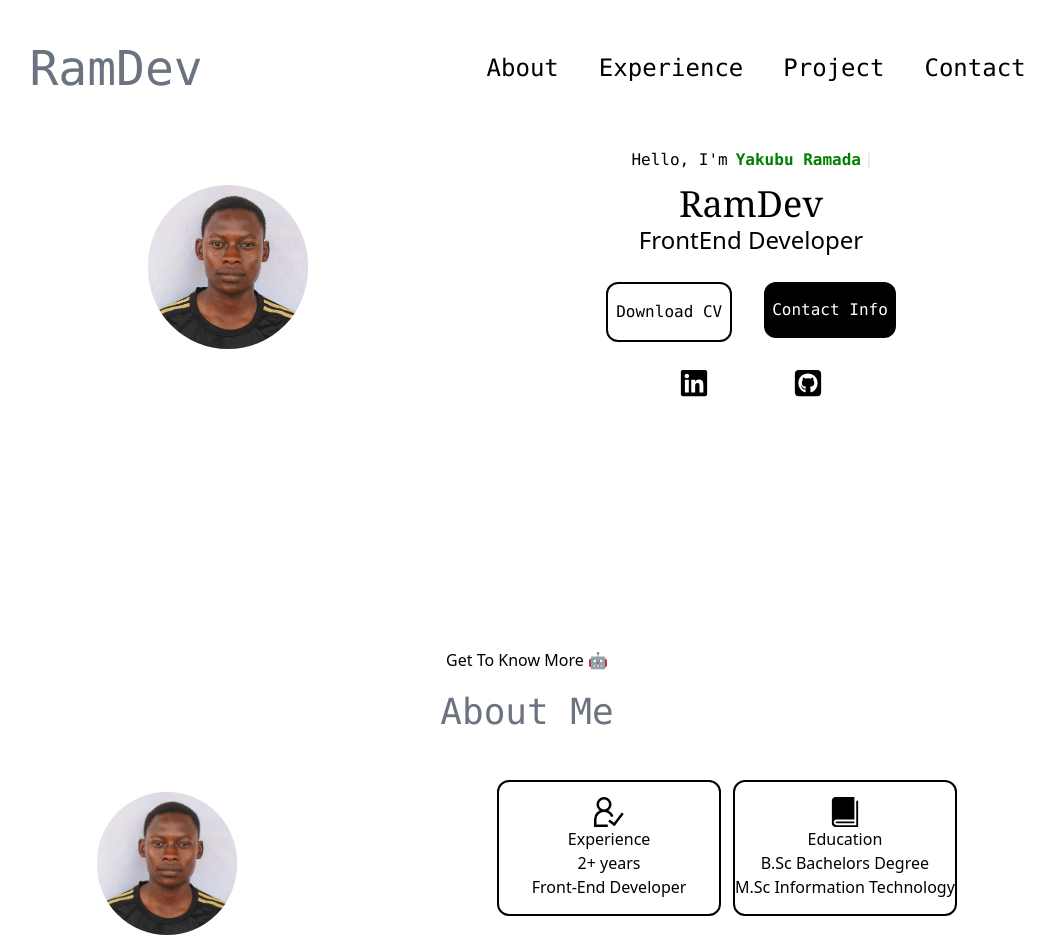
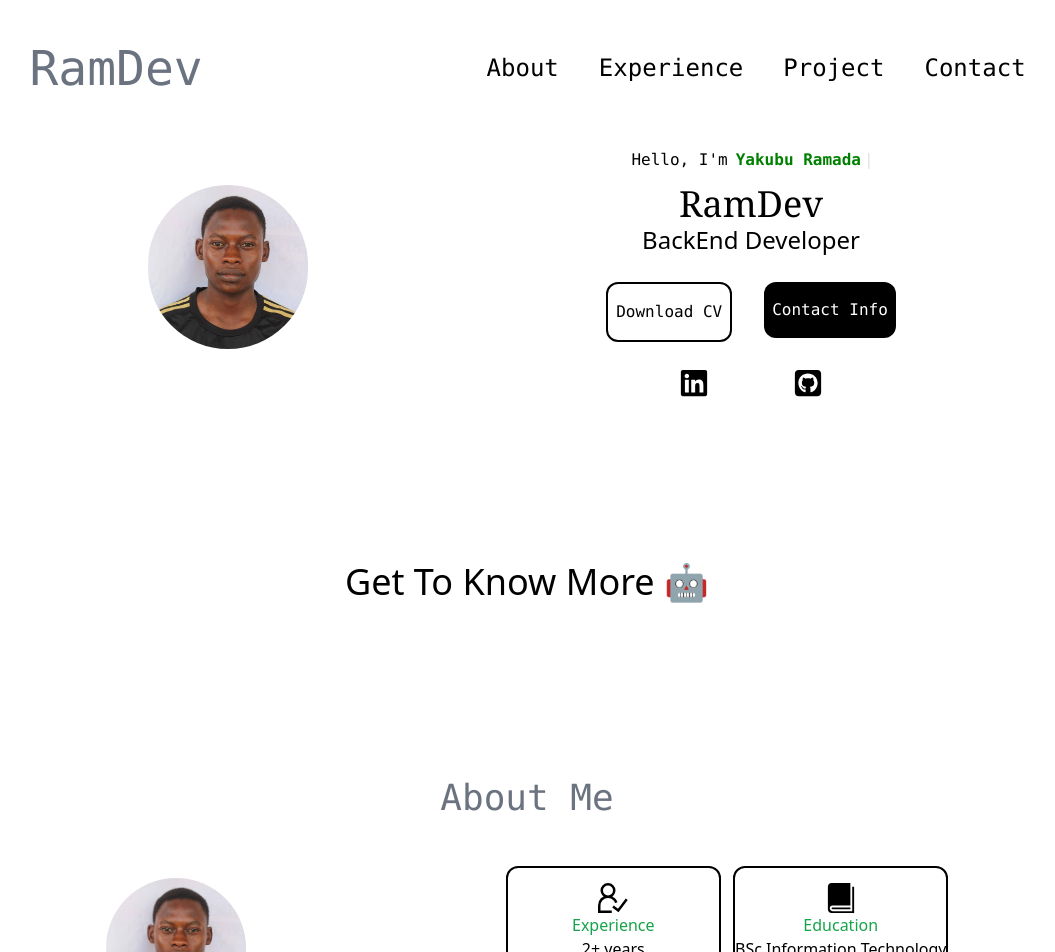
Before and after one commit to RamadanDY/My-Portfolio, a React (Create React App) app: page / in a window 1280 px wide. Shown: the top 952 px of the page, without its empty margins (113-1168 px from the left). Built offline with nearby package versions, Linux system fonts and the light colour scheme.

Commit message:
✨styling

```diff
--- a/src/Components/About.css
+++ b/src/Components/About.css
@@ -27,6 +27,8 @@
   }
   .wrapper {
     display: flex;
+    justify-items: center;
+    align-items: center;
     flex-direction: column;
     gap: 0;
   }
--- a/src/Components/About.jsx
+++ b/src/Components/About.jsx
@@ -9,7 +9,7 @@ const About = () => {
     <>
       <div className=' About-wrapper flex flex-col justify-center items-center  '>
         <div className="head pb-12 pt-8">
-          <h3 className=' flex  justify-center items-center  pb-5 '>Get To Know More 🤖</h3>
+          <h3 className=' flex  justify-center items-center text-4xl pb-44 '>Get To Know More 🤖</h3>
           <h3 className=' flex  justify-center items-center text-4xl text-gray-500 gap  font-mono'>About Me</h3>
         </div>
         <div className="  wrapper flex flex-col md:flex-row md:h-80vh gap-60 max-w-4xl mx-auto">
@@ -20,18 +20,17 @@ const About = () => {
             <div className="tex-wra p-3 experience flex flex-col justify-center items-center">
               <GrUserExpert size={30} />
               <div className="text-wrap flex flex-col  justify-center items-center border-slate-950 red">
-                <h3>Experience</h3>
+                <h3 className='text-green-600'>Experience</h3>
                 <h3>2+ years</h3>
-                <h3>Front-End Developer</h3>
+                <h3>BackEnd Developer</h3>
               </div>
             </div>
-            <div className="tex-wra education flex flex-col justify-center items-center">
+            <div className="tex-wra pb-6 education flex flex-col justify-center items-center">
               <ImBook size={30} />
               <div className="t-wrap flex flex-col justify-center items-center">
-                <h3>Education</h3>
-                <h3>B.Sc Bachelors Degree</h3>
-                <h3>M.Sc Information Technology</h3>
-              </div>
+                <h3 className='text-green-600'>Education</h3>
+                <h3>BSc Information Technology</h3>
+               </div>
             </div>
             {/* <div className="text-wrapper col-span-2 flex flex-col justify-center items-center">
               <p>The choice of scheduling algorithm depends on factors <br />
--- a/src/Components/HeroSec.jsx
+++ b/src/Components/HeroSec.jsx
@@ -31,7 +31,7 @@ const HeroSec = () => {
                     <Cursor />
                 </div>
                 <div className="title text-4xl flex justify-center font-serif">RamDev</div>
-                <div className="sec-text-pp text-2xl flex justify-center">FrontEnd Developer</div>
+                <div className="sec-text-pp text-2xl flex justify-center">BackEnd Developer</div>
                 </div>
                 <div className="btn-wrapper flex flex-row gap-3">
                 <div className="btn-Cv">
```
